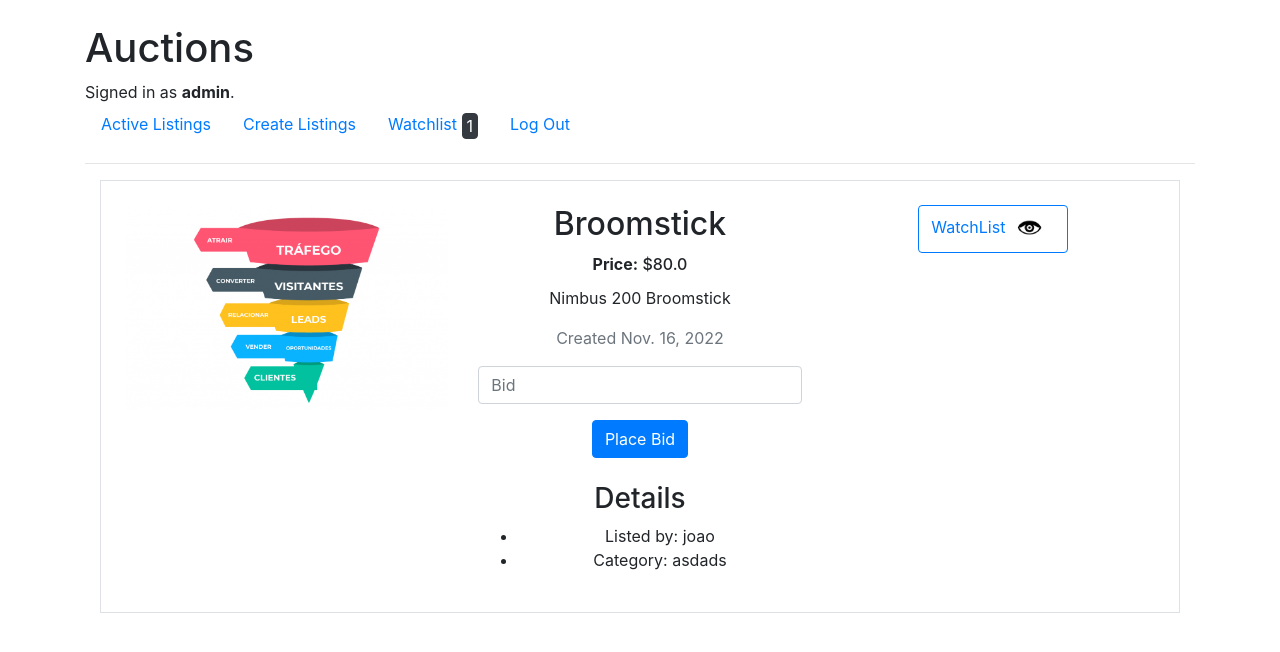
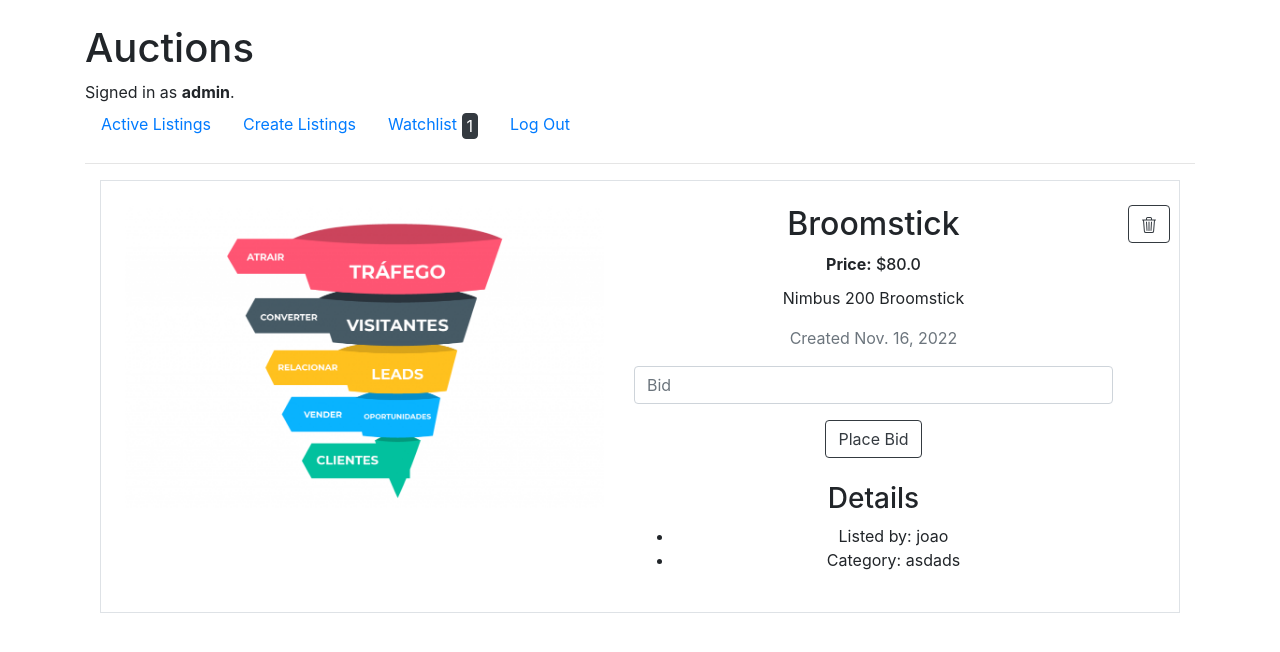
Before and after one commit to alexandrecruzdev/commercecs50, a Django app: page /list_details/5 in a window 1280 px wide. Shown: the top 652 px of the page. Run offline with Django 3.2, Linux system fonts and the light colour scheme; a user stored in the database is signed in; data comes from the database, SQL or seed files in the repository; both versions use the stored data as it was before the commit; parts of the project's set-up code (start-up, migrations or seed data) failed here and were passed over; some libraries are stand-ins or nearby versions.

Commit message:
watchlist finished

```diff
--- a/auctions/templates/auctions/index.html
+++ b/auctions/templates/auctions/index.html
@@ -40,6 +40,8 @@
             <p class="text-secondary">Created {{auction.created_at}}</p>
             <a href="{% url 'list_details' auction.id %}" class="btn btn-outline-dark">View all Details</a>
           </div>
+
+
             {% for myauction in myauctions %}
               {% if myauction == auction %}
                 <div class="col">
@@ -50,6 +52,7 @@
               {% endif%}
             {% endfor %}
 
+
         </div>
       </div>
     </div>
--- a/auctions/templates/auctions/list_details.html
+++ b/auctions/templates/auctions/list_details.html
@@ -27,7 +27,7 @@
         <div class="form-group">
           <input class="form-control" type="number" name="bid" placeholder="Bid">
       </div>
-      <a href="" class="btn btn-primary">Place Bid</a>
+      <a href="" class="btn btn-outline-dark">Place Bid</a>
       <br><br>
       <h3>Details</h3>
       <ul>
@@ -36,15 +36,30 @@
       </ul>
       </div>
 
-      <div class="col">
-        {%if user.is_authenticated %}
-        <a href="{% url 'addWatchList' auction.id %}" class="btn btn-outline-primary" data-bs-toggle="button">WatchList<img src="../static/img/view-icon.png" width="50rem"></a>
-        {% else %}
+      {%if user.is_authenticated %}
 
-        {% endif %}
+
+
+      {% if auction in myauctions %}
+      <form action="{% url 'deleteWatchList' auction.id %}" method="POST">
+        {% csrf_token %}
+    <button type="submit" class="btn btn-outline-dark">
+        <svg xmlns="http://www.w3.org/2000/svg" width="16" height="16" fill="currentColor" class="bi bi-trash3" viewBox="0 0 16 16">
+            <path d="M6.5 1h3a.5.5 0 0 1 .5.5v1H6v-1a.5.5 0 0 1 .5-.5ZM11 2.5v-1A1.5 1.5 0 0 0 9.5 0h-3A1.5 1.5 0 0 0 5 1.5v1H2.506a.58.58 0 0 0-.01 0H1.5a.5.5 0 0 0 0 1h.538l.853 10.66A2 2 0 0 0 4.885 16h6.23a2 2 0 0 0 1.994-1.84l.853-10.66h.538a.5.5 0 0 0 0-1h-.995a.59.59 0 0 0-.01 0H11Zm1.958 1-.846 10.58a1 1 0 0 1-.997.92h-6.23a1 1 0 0 1-.997-.92L3.042 3.5h9.916Zm-7.487 1a.5.5 0 0 1 .528.47l.5 8.5a.5.5 0 0 1-.998.06L5 5.03a.5.5 0 0 1 .47-.53Zm5.058 0a.5.5 0 0 1 .47.53l-.5 8.5a.5.5 0 1 1-.998-.06l.5-8.5a.5.5 0 0 1 .528-.47ZM8 4.5a.5.5 0 0 1 .5.5v8.5a.5.5 0 0 1-1 0V5a.5.5 0 0 1 .5-.5Z"/>
+          </svg>
+        </button>
+    </form>
+      {% else %}
+      <div class="d-grid gap-2 d-md-block">
+        <a href="{% url 'addWatchList' auction.id %}" class="btn btn-outline-dark" data-bs-toggle="button">Add WatchList</a>
       </div>
+      {% endif %}
 
+      {% else %}
+
+      {% endif %}
     </div>
+
   </div>
 </div>
 
--- a/auctions/templates/auctions/watchlist.html
+++ b/auctions/templates/auctions/watchlist.html
@@ -35,8 +35,6 @@
                   <p class="text-secondary">Created {{auction.created_at}}</p>
                   <a href="{% url 'list_details' auction.id %}" class="btn btn-outline-dark">View all Details</a>
                 </div>
-
-                <div class="col">
                 <form action="{% url 'deleteWatchList' auction.id %}" method="POST">
                   {% csrf_token %}
               <button type="submit" class="btn btn-outline-dark">
@@ -45,8 +43,6 @@
                     </svg>
                   </button>
               </form>
-                </div>
-
               </div>
             </div>
           </div>
--- a/auctions/views.py
+++ b/auctions/views.py
@@ -73,25 +73,41 @@ def watchlist(request):
 def list_details(request,id_auction):
     auction = Auction.objects.get(id=id_auction)
     print(auction.auction_url_img)
+    len_watchlist = User.objects.all()
+    myauctions =[]
+    if not len_watchlist:
+        print('nao tem nada')
+    else:
+        print('tem algo')
+        watchlist = Watchlist.objects.filter(user=request.user).first()
+        myauctions = watchlist.auction.all()
     context = {
-        'auction': auction
+        'auction': auction,
+        'myauctions':myauctions
     }
     return render(request,"auctions/list_details.html",context)
 
 
 def index(request):
     auctions = Auction.objects.all()
-    watchlist = Watchlist.objects.filter(user=request.user).first()
-    auctions_watchlist = watchlist.auction.all()
-    myauctions = []
-    for auction in auctions:
-        for auction_watchlist in auctions_watchlist:
-            if auction == auction_watchlist:
-                myauctions.append(auction)
+    len_watchlist = User.objects.all()
+    myauctions =[]
+    if not len_watchlist:
+        print('nao tem nada')
+    else:
+        print('tem algo')
+        watchlist = Watchlist.objects.filter(user=request.user).first()
+        myauctions = watchlist.auction.all()
+
+
+
+
 
     return render(request, "auctions/index.html" ,{
         'auctions':auctions,
         'myauctions':myauctions
+
+
     })
 
 
```
Also changed, not shown: db.sqlite3 (deleted), media/upload/images/botafogo_zc7qeVe.jpg (added), media/upload/images/capa_TCZotTv.jpg (added), media/upload/images/images_5yVZUYX.jpg (added), media/upload/images/images_GDQM7WK.jpg (added), media/upload/images/images_xo2Ogq3.jpg (added). Lines whose indentation alone changed are shown as unchanged.
